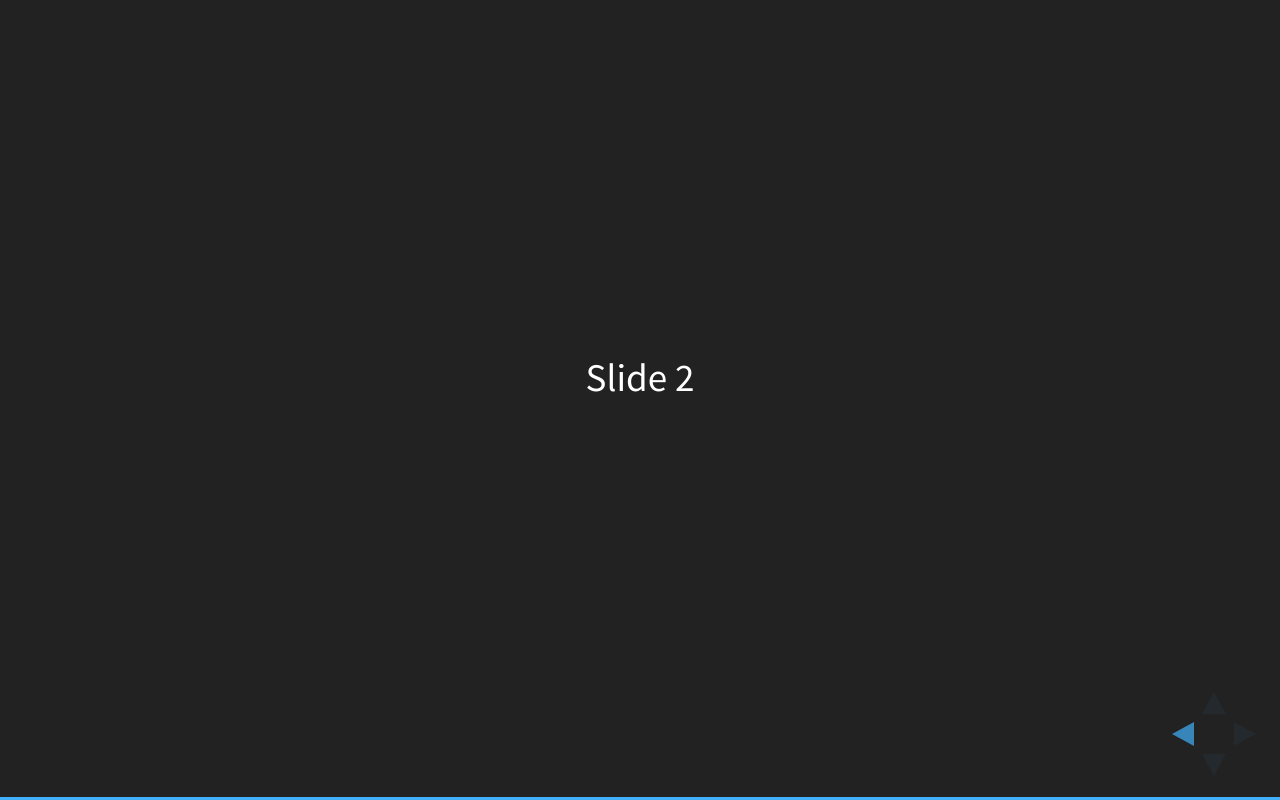
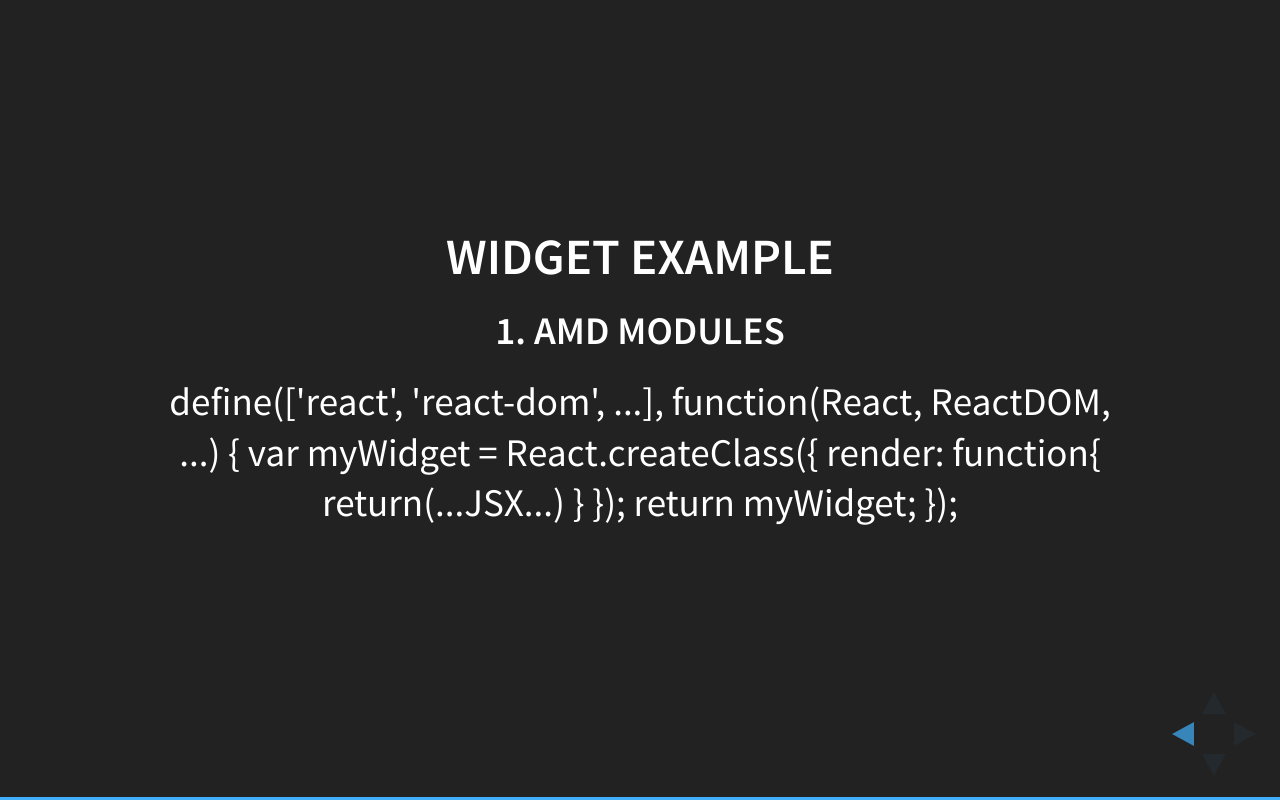
Before and after one commit to SajRus/ReactJs-RequireJs-AngularJs, a website: page slides/reveal.js-master/index.html in a window 1280 px wide. Both pictures are taken after a click on the button 1251 px from the left and 734 px from the top of the page. Drawn offline with Linux system fonts and the light colour scheme.

Commit message:
working on slides

```diff
--- a/slides/reveal.js-master/index.html
+++ b/slides/reveal.js-master/index.html
@@ -25,8 +25,22 @@
 		<div class="reveal">
 			<div class="slides">
 				<section><h3>React Js°°°°° & Require Js°° & Angular Js°°° & jQuery°</h3>
-				<h5>1. AMD modules</h5></section>
-				<section>Slide 2</section>
+					<h5>20k lines of code...</h5></section>
+				<section><h3>Widget example </h3>
+					<h5>1. AMD modules</h5>
+					<div>
+						define(['react', 'react-dom', ...], function(React, ReactDOM, ...) {
+
+						    var myWidget = React.createClass({
+						    	render: function{
+									return(...JSX...)
+						    	}
+						    });
+
+					    	return myWidget;
+						});
+					</div>
+				</section>
 			</div>
 		</div>
 
```
